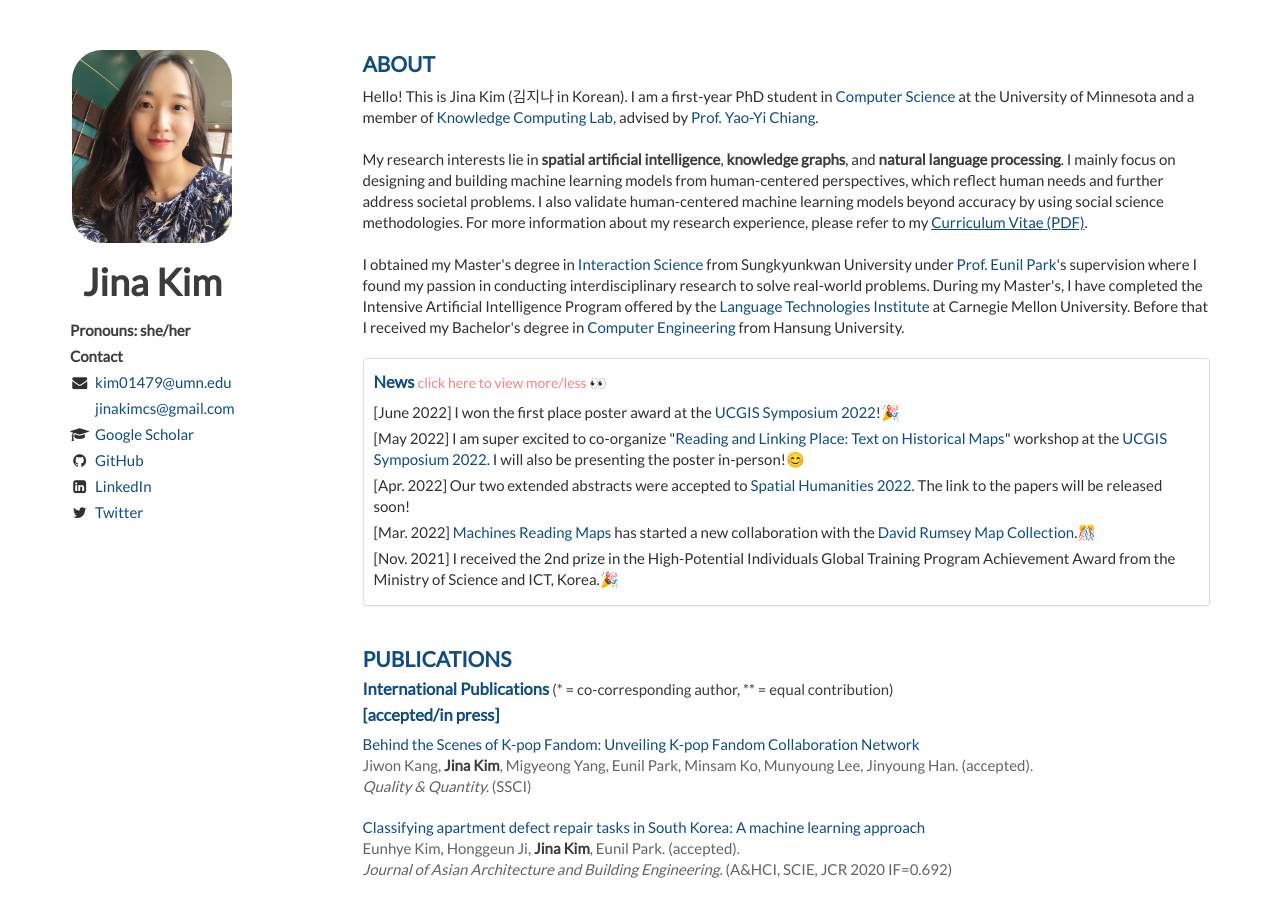
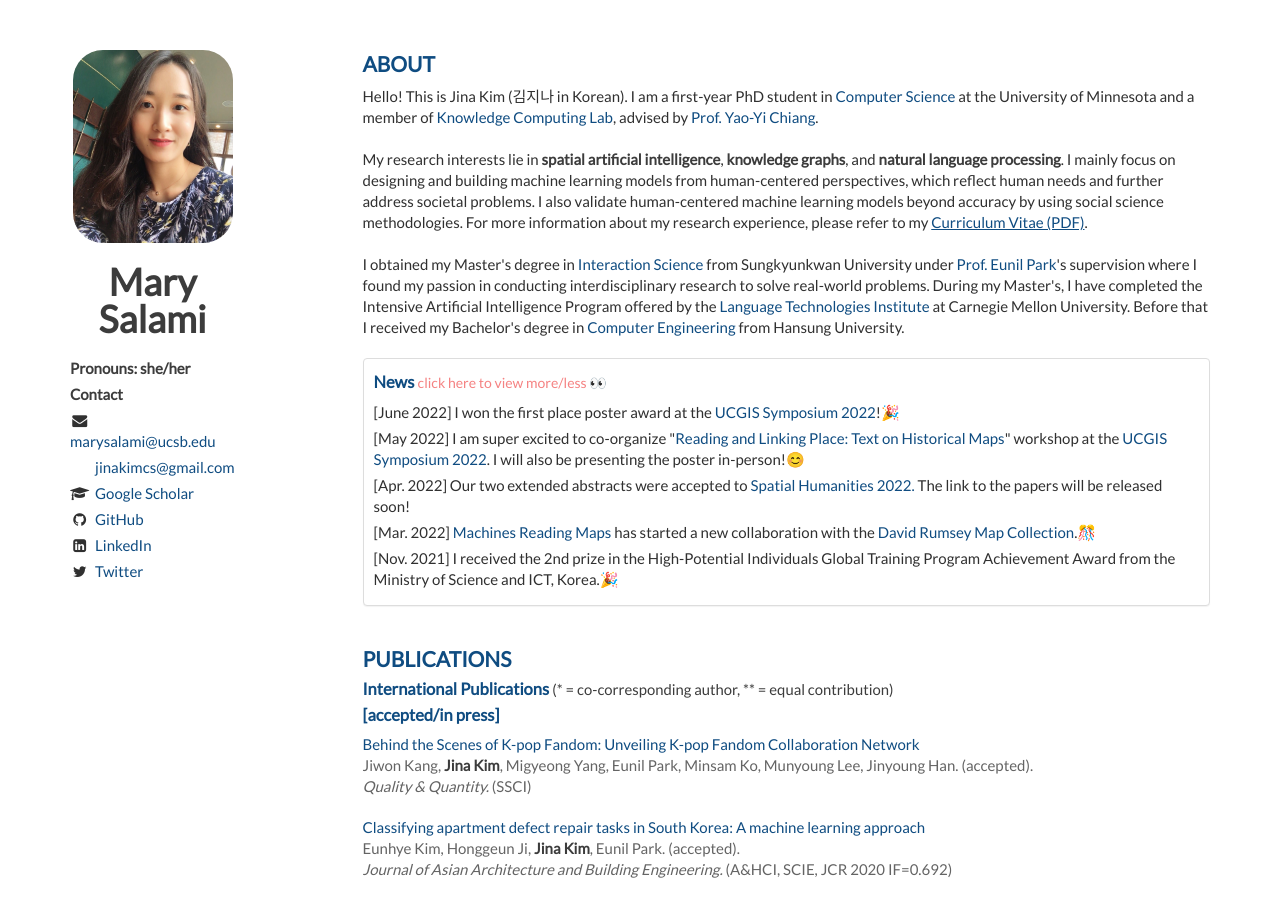
Before and after one commit to Salami-Mary/salami-mary.github.io, a Jekyll site: the page built from index.html, in a window 1280 px wide and 900 px high. Built offline with Jekyll 4.4.1, drawn with Linux system fonts in a browser that asks for light colours; nearby versions of some CDN libraries; the list of posts is cut into pages by our own code.

Commit message:
Update _config.yml

```diff
--- a/_config.yml
+++ b/_config.yml
@@ -14,10 +14,10 @@ author: Jina Kim
 # jekyller.github.io - all contents run on /vitae/
 # for a normal use at the base of the server change it to "/"
 baseurl: /
-title: Jina Kim
-name: Jina Kim
-univ_email: kim01479@umn.edu
-univ_email_full: mailto:kim01479@umn.edu
+title: Mary Salami
+name: Mary Salami
+univ_email: marysalami@ucsb.edu
+univ_email_full: marysalami@umail.ucsb.edu
 email: jinakimcs@gmail.com
 email_full: mailto:jinakimcs@gmail.com
 website: github.io
```
